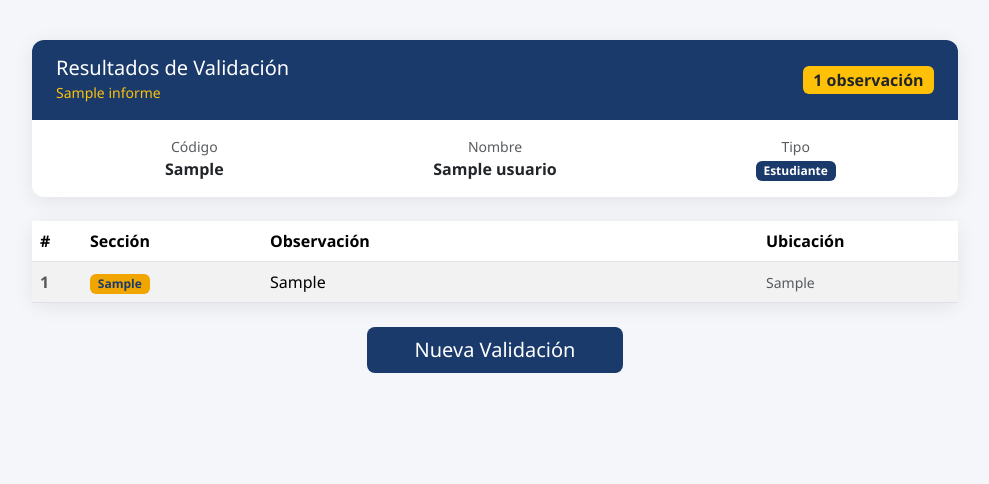
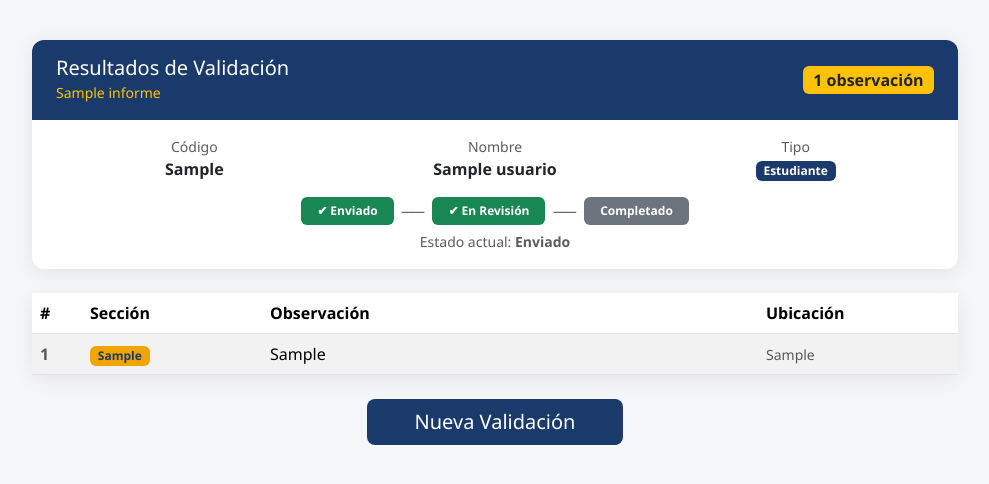
Before and after one commit to GIAN2015/T.A-Arquitectura-de-software, a Django app: page /resultado/1/ in a window 1280 px wide. Shown: the part 56-540 px from the top of the page, without its empty margins (145-1134 px from the left). Run offline with Django 5.2, Linux system fonts and the light colour scheme; tables that the repository leaves empty hold one stand-in row (values such as "Sample post").

Commit message:
feat: add 3-state workflow (enviado, en_revision, completado) to Informe model

```diff
--- a/proyecto_untels/apps/core/views.py
+++ b/proyecto_untels/apps/core/views.py
@@ -46,22 +46,35 @@ def upload_view(request):
             from apps.usuarios.models import Usuario
             usuario = Usuario.objects.get(id=request.session['usuario_id'])
             contenido = leer_archivo(archivo)
+
+            # Estado 1: ENVIADO — se registra la solicitud
             informe = Informe.objects.create(
                 usuario=usuario,
                 nombre_archivo=archivo.name,
-                contenido=contenido
+                contenido=contenido,
+                estado=Informe.ESTADO_ENVIADO,
             )
+
+            # Estado 2: EN REVISIÓN — la IA empieza a procesar
+            informe.estado = Informe.ESTADO_EN_REVISION
+            informe.save()
+
             reglamento = obtener_reglamento()
             observaciones_banco = obtener_observaciones()
             resultado = validar_informe(contenido, reglamento, observaciones_banco)
 
-            for i, obs in enumerate(resultado, start=1):
+            for obs in resultado:
                 ObservacionGenerada.objects.create(
                     informe=informe,
                     seccion=obs.get('seccion', ''),
                     observacion=obs.get('observacion', ''),
                     ubicacion_error=obs.get('ubicacion', '')
                 )
+
+            # Estado 3: COMPLETADO — revisión finalizada
+            informe.estado = Informe.ESTADO_COMPLETADO
+            informe.save()
+
             return redirect('resultado', informe_id=informe.id)
         except Exception as e:
             messages.error(request, f'Error al procesar el informe: {str(e)}')
--- a/proyecto_untels/apps/informes/admin.py
+++ b/proyecto_untels/apps/informes/admin.py
@@ -3,4 +3,5 @@ from .models import Informe
 
 @admin.register(Informe)
 class InformeAdmin(admin.ModelAdmin):
-    list_display = ['nombre_archivo', 'usuario', 'fecha_registro']
+    list_display = ['nombre_archivo', 'usuario', 'estado', 'fecha_registro']
+    list_filter = ['estado']
--- a/proyecto_untels/apps/informes/models.py
+++ b/proyecto_untels/apps/informes/models.py
@@ -2,13 +2,28 @@ from django.db import models
 from apps.usuarios.models import Usuario
 
 class Informe(models.Model):
+    ESTADO_ENVIADO = 'enviado'
+    ESTADO_EN_REVISION = 'en_revision'
+    ESTADO_COMPLETADO = 'completado'
+
+    ESTADO_CHOICES = [
+        (ESTADO_ENVIADO, 'Enviado'),
+        (ESTADO_EN_REVISION, 'En Revisión'),
+        (ESTADO_COMPLETADO, 'Completado'),
+    ]
+
     usuario = models.ForeignKey(Usuario, on_delete=models.CASCADE)
     nombre_archivo = models.CharField(max_length=255)
     contenido = models.TextField()
     fecha_registro = models.DateTimeField(auto_now_add=True)
+    estado = models.CharField(
+        max_length=20,
+        choices=ESTADO_CHOICES,
+        default=ESTADO_ENVIADO,
+    )
 
     class Meta:
         db_table = 'informe'
 
     def __str__(self):
-        return self.nombre_archivo
+        return f"{self.nombre_archivo} [{self.get_estado_display()}]"
--- a/proyecto_untels/templates/validation_result.html
+++ b/proyecto_untels/templates/validation_result.html
@@ -16,7 +16,7 @@
         </span>
       </div>
       <div class="card-body p-3">
-        <div class="row g-2 text-center">
+        <div class="row g-2 text-center mb-3">
           <div class="col-4">
             <small class="text-muted d-block">Código</small>
             <strong>{{ usuario.codigo }}</strong>
@@ -29,6 +29,24 @@
             <small class="text-muted d-block">Tipo</small>
             <span class="badge" style="background:#1a3a6b;">{{ usuario.tipo_usuario|title }}</span>
           </div>
+        </div>
+
+        <!-- Línea de estados -->
+        <div class="d-flex justify-content-center align-items-center gap-2 mt-2">
+          <span class="badge bg-success px-3 py-2">✔ Enviado</span>
+          <span class="text-muted">──</span>
+          <span class="badge bg-success px-3 py-2">✔ En Revisión</span>
+          <span class="text-muted">──</span>
+          {% if informe.estado == 'completado' %}
+            <span class="badge px-3 py-2" style="background:#f0a500; color:#1a3a6b;">✔ Completado</span>
+          {% else %}
+            <span class="badge bg-secondary px-3 py-2">Completado</span>
+          {% endif %}
+        </div>
+        <div class="text-center mt-1">
+          <small class="text-muted">Estado actual:
+            <strong>{{ informe.get_estado_display }}</strong>
+          </small>
         </div>
       </div>
     </div>
```
